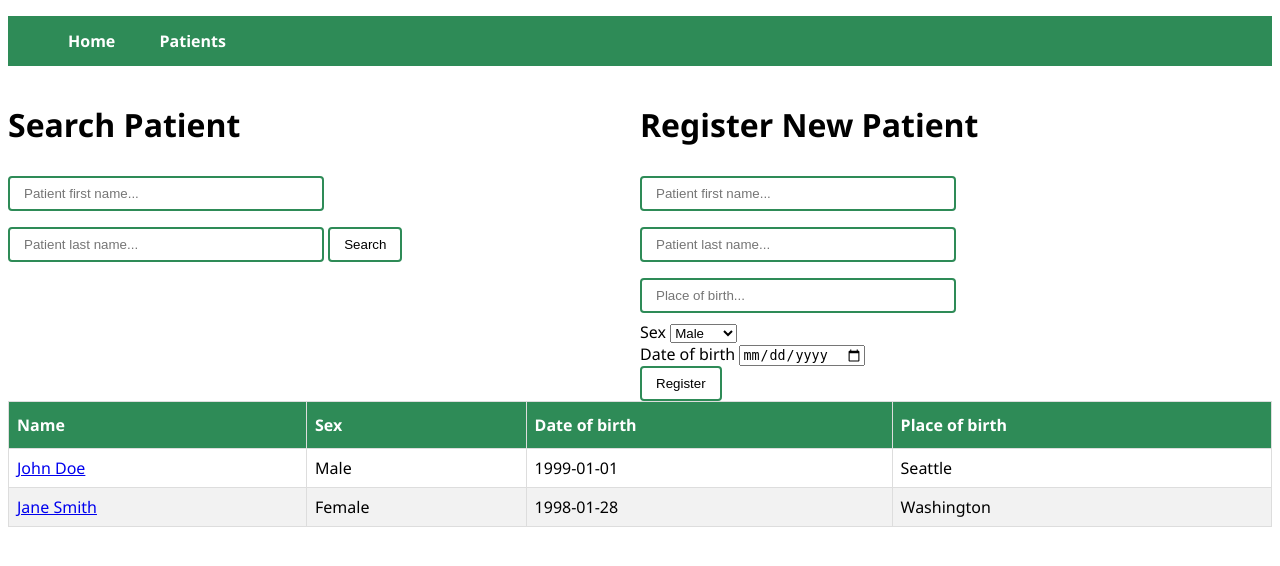
After one commit to SzCillard/heart-failure-web-app, a Flask app: page /patients in a window 1280 px wide. The commit adds this page. Shown: the top 566 px of the page. Run offline with Flask 3, Linux system fonts and the light colour scheme; parts of the project's set-up code (start-up, migrations or seed data) failed here and were passed over.

Commit message:
concept change

```diff
--- a/solution/web-app/app.py
+++ b/solution/web-app/app.py
@@ -7,18 +7,22 @@ app = Flask(__name__)
 # Load the trained RandomForestClassifier model
 model = pickle.load(open("../heart-failure_model.pkl", "rb"))
 
+# Example patients data
+patients_data = [
+    {"name": "John Doe", "sex": "M", "place_of_birth": "Seattle", "date_of_birth": "1999-01-01"},
+    {"name": "Jane Smith", "sex": "F", "place_of_birth": "Washington", "date_of_birth": "1998-01-28"},
+]
+
 @app.route("/")
 def home():
     return render_template("index.html")
 
 @app.route("/predict", methods=["POST"])
 def predict():
-    # Mapping dictionary for categorical variables
     chest_pain_map = {'TA': 0, 'ATA': 1, 'NAP': 2, 'ASY': 3}
     resting_ecg_map = {'Normal': 0, 'ST': 1, 'LVH': 2}
     st_slope_map = {'Up': 0, 'Flat': 1, 'Down': 2}
 
-    # Extracting and converting the input features from the form
     int_features = []
     for key, value in request.form.items():
         if key == 'ChestPainType':
@@ -28,20 +32,53 @@ def predict():
         elif key == 'ST_Slope':
             int_features.append(st_slope_map[value])
         else:
-            int_features.append(float(value))  # Convert input to float
+            int_features.append(float(value))
 
     final_features = [np.array(int_features)]
-
-    # Predicting using the loaded model
     prediction = model.predict(final_features)
     output = int(prediction[0])
 
-    # Render the result in the HTML template
     return render_template(
-        "index.html",
-        prediction_text=f"{'Positive' if output == 1 else 'Negativ'}"
+        "heart.html",
+        prediction_text=f"{'Positive' if output == 1 else 'Negative'}"
     )
 
+@app.route("/patients")
+def patients():
+    return render_template("patients.html", patients=patients_data)
+
+@app.route("/search_patient", methods=["GET"])
+def search_patient():
+    query = request.args.get('query', '').lower()
+    filtered_patients = [p for p in patients_data if query in p['name'].lower()]
+    return render_template("patients.html", patients=filtered_patients)
+
+@app.route("/register_patient", methods=["POST"])
+def register_patient():
+    # Get the form data
+    first_name = request.form.get("first_name")
+    last_name = request.form.get("last_name")
+    sex = request.form.get("sex")
+    place_of_birth = request.form.get("place_of_birth")
+    date_of_birth = request.form.get("date_of_birth")
+
+    # Combine first and last name
+    full_name = f"{first_name} {last_name}"
+
+    # Add the new patient to the patients_data list
+    new_patient = {
+        "name": full_name,
+        "sex": "M" if sex == "0" else "F",
+        "place_of_birth": place_of_birth,
+        "date_of_birth": date_of_birth,
+    }
+    patients_data.append(new_patient)
+
+    return render_template("patients.html", patients=patients_data)
+
+@app.route("/heart")
+def heart():
+    return render_template("heart.html")
 
 if __name__ == "__main__":
     app.run(debug=True)
--- a/solution/web-app/static/css/styles.css
+++ b/solution/web-app/static/css/styles.css
@@ -1,22 +1,25 @@
-#heart_table {
-    font-family: Arial, Helvetica, sans-serif;
+body{
+  font-family: 'Segoe UI', Tahoma, Geneva, Verdana, sans-serif;
+}
+.heart_table {
     border-collapse: collapse;
     width: 100%;
   }
-#heart_table tr:nth-child(even){background-color: #f2f2f2;}
-#heart_table td:hover {background-color: #ddd;}
-#heart_table td {
+.heart_table tr:nth-child(even){background-color: #f2f2f2;}
+.heart_table td:hover {background-color: #ddd;}
+.heart_table td {
     border: 1px solid #ddd;
     padding: 8px;
   }
-#submit_btn{
+.submit_btn{
     border: 2px solid seagreen;
     color: black;
     background-color: white;
     transition-duration: 0.4s;
     padding: 8px 14px;
+    border-radius: 4px;
 }
-#submit_btn:hover{
+.submit_btn:hover{
     background-color: seagreen;
     color: white;
     cursor:pointer;
@@ -26,21 +29,20 @@
   width: 100%;
   background-color: grey;
 }
-#navbar {
+.navbar {
   background-color: seagreen;
   overflow: hidden;
   text-align: left;
 
 }
 
-#navbar li {
+.navbar li {
   display: inline-block;
   margin: 0;
   padding: 0;
   list-style-type: none;
 }
-
-#navbar li a {
+.navbar li a {
   display: block;
   color: white;
   text-align: center;
@@ -48,12 +50,45 @@
   text-decoration: none;
   font-weight: bold;
 }
+.navbar li a:hover {
+  background-color: darkgreen;
+  color: white;
+}
+.navbar li a:active {
+  background-color: darkgreen;
+  color: white;
+}
 
-#navbar li a:hover {
+.patients_table {
+  border-collapse: collapse;
+  width: 100%;
+}
+
+.patients_table th, .patients_table td {
+  border: 1px solid #ddd;
+  padding: 8px;
+}
+
+.patients_table tr:nth-child(even) {background-color: #f2f2f2;}
+.patients_table tr:hover {background-color: #ddd;}
+
+.patients_table th {
+  padding-top: 12px;
+  padding-bottom: 12px;
+  text-align: left;
   background-color: seagreen;
   color: white;
 }
-#navbar li a:active {
-  background-color: darkgreen;
-  color: white;
+
+input[type="text"] {
+  width: 50%;
+  padding: 8px 14px;
+  margin: 8px 0;
+  box-sizing: border-box;
+  border: 2px solid seagreen;
+  border-radius: 4px;
 }
+.search-register-grid-container {
+  display: grid;
+  grid-template-columns: 50% 50%;
+}
--- /dev/null
+++ b/solution/web-app/templates/patients.html
@@ -0,0 +1,74 @@
+<!DOCTYPE html>
+<html lang="en">
+<head>
+    <meta charset="UTF-8">
+    <meta name="viewport" content="width=device-width, initial-scale=1.0">
+    <title>Patient Search</title>
+    <link rel="stylesheet" href="{{ url_for('static', filename='css/styles.css') }}">
+    <link rel="icon" type="image/x-icon" href="{{ url_for('static', filename='../icons/healthcare.png') }}">
+</head>
+<body>
+    <nav>
+        <ul class="navbar">
+            <li><a href="{{ url_for('home') }}">Home</a></li>
+            <li><a href="{{ url_for('patients') }}">Patients</a></li>
+        </ul>
+    </nav>
+   <div class="search-register-grid-container">
+    <div>
+        <h1>Search Patient</h1>
+        <form action="{{ url_for('search_patient') }}" method="get">
+            <input type="text" name="query" placeholder="Patient first name..." required>
+            <input type="text" name="query" placeholder="Patient last name..." required>
+            <button class="submit_btn" type="submit">Search</button>
+        </form>
+    </div>
+    <div>
+        <h1>Register New Patient</h1>
+        <form action="{{ url_for('register_patient') }}" method="post">
+            <input type="text" name="first_name" placeholder="Patient first name..." required>
+            <input type="text" name="last_name" placeholder="Patient last name..." required>
+            <input type="text" name="place_of_birth" placeholder="Place of birth..." required>
+            <br>
+            Sex
+            <select id="sex" name="sex">
+                <option value="0">Male</option>
+                <option value="1">Female</option>
+            </select>
+            <br>
+            Date of birth
+            <input type="date" name="date_of_birth" required>
+            <br>
+            <button class="submit_btn" type="submit">Register</button>
+        </form>
+    </div>
+   </div>
+
+    {% if patients %}
+    <table class="patients_table">
+        <thead>
+            <tr>
+                <th>Name</th>
+                <th>Sex</th>
+                <th>Date of birth</th>
+                <th>Place of birth</th>
+            </tr>
+        </thead>
+        <tbody>
+            {% for patient in patients %}
+            <tr>
+                <td><a href="{{ url_for('heart') }}">{{ patient.name }}</a></td>
+                <td>{{ 'Male' if patient.sex == 'M' else 'Female' }}</td>
+                <td>{{ patient.date_of_birth }}</td>
+                <td>{{ patient.place_of_birth }}</td>
+            </tr>
+            {% endfor %}
+        </tbody>
+    </table>
+    {% else %}
+        <p>No patients found.</p>
+    {% endif %}
+
+    <footer class="footer"></footer>
+</body>
+</html>
```
Also changed, not shown: solution/web-app/templates/heart.html (added, +127 -0 lines), solution/web-app/templates/index.html (+12 -110 lines), solution/data/heart.json (renamed from data/heart.json), solution/web-app/icons/healthcare.png (added), 1 other file.
